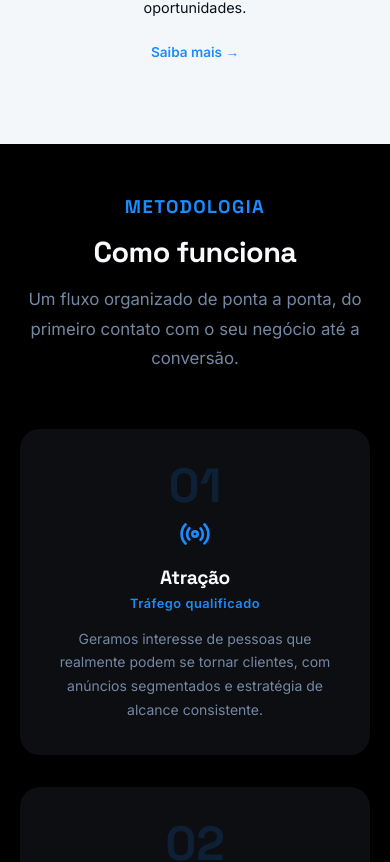
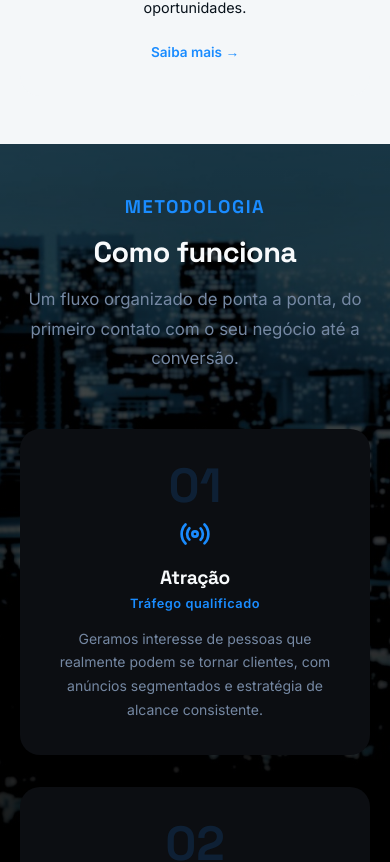
Before and after one commit to Natanas19/digitalIsland, a React (Vite) app: page / in a window 390 px wide. Shown: the part 2214-3076 px from the top of the page. Built offline with nearby package versions, Linux system fonts and the light colour scheme.

Commit message:
adiciona imagem de fundo em Como funciona

```diff
--- a/src/pages/Home/Home.css
+++ b/src/pages/Home/Home.css
@@ -187,6 +187,15 @@
 }
 
 /* ---- COMO FUNCIONA ---- */
+.how-it-works {
+  background-image:
+    linear-gradient(rgba(0, 0, 0, 0.72), rgba(0, 0, 0, 0.82)),
+    url('../../assets/como-funciona-cidade.jpeg');
+  background-size: cover;
+  background-position: center;
+  background-repeat: no-repeat;
+}
+
 .how__grid {
   display: grid;
   grid-template-columns: repeat(3, 1fr);
@@ -460,6 +469,21 @@
 
 @media (max-width: 768px) {
 
+  .how-it-works {
+    background-image:
+      linear-gradient(
+        to bottom,
+        rgba(0, 0, 0, 0.55) 0%,
+        rgba(0, 0, 0, 0.78) 42%,
+        #000000 72%,
+        #000000 100%
+      ),
+      url('../../assets/como-funciona-cidade.jpeg');
+    background-size: 100% 100%, auto 55%;
+    background-position: center, center top;
+    background-repeat: no-repeat;
+  }
+
   .hero {
     min-height: 780px;
     padding-top: 20rem;
```
Also changed, not shown: src/assets/como-funciona-cidade.jpeg (added).
